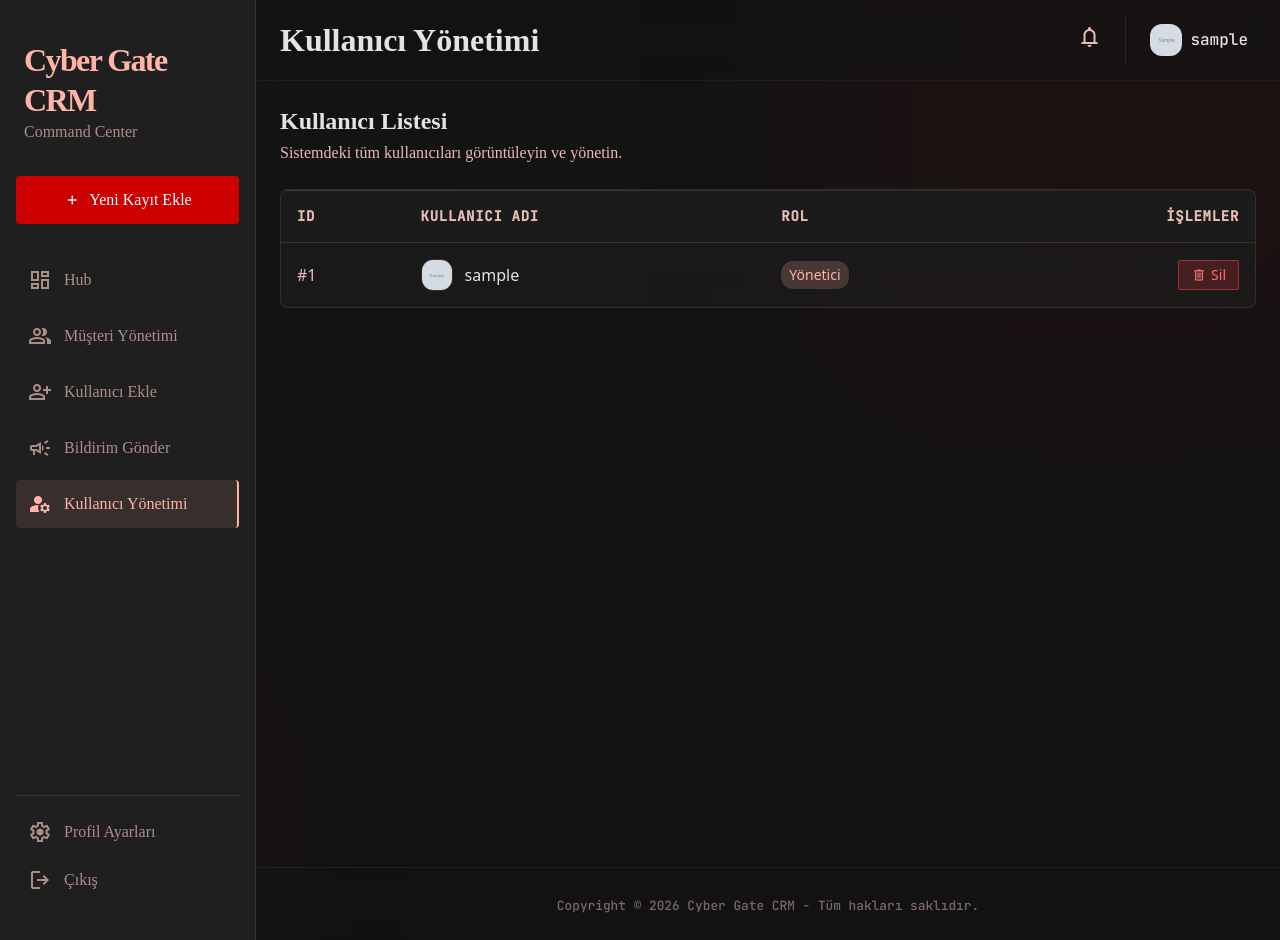
After one commit to OguzKagan06/Musteri-Takip-ve-Atama-Uygulamasi-, a Flask app: page /admin/users in a window 1280 px wide. The commit adds this page. Run offline with Flask 3, Linux system fonts and the light colour scheme; a user stored in the database is signed in; tables that the repository leaves empty hold one stand-in row (values such as "Sample post"); grey boxes marked "Sample" are stand-in pictures; some libraries are stand-ins or nearby versions.

Commit message:
Güvenlik: Super Admin (Kurucu) rolü entegre edildi ve yetki erişim hiyerarşisi güncellendi

```diff
--- a/app/auth/routes.py
+++ b/app/auth/routes.py
@@ -33,11 +33,15 @@ def logout():
 @bp.route('/register', methods=['GET', 'POST'])
 @login_required
 def register():
-    if current_user.role != 'admin':
+    if current_user.role not in ['admin', 'super_admin']:
         flash('Sadece yöneticiler yeni kullanıcı oluşturabilir.', 'danger')
         return redirect(url_for('main.index'))
     form = RegisterForm()
     if form.validate_on_submit():
+        if form.role.data == 'super_admin':
+            flash('Güvenlik ihlali: Kurucu rolünde kullanıcı oluşturulamaz.', 'danger')
+            return redirect(url_for('auth.register'))
+
         user = User(username=form.username.data, role=form.role.data)
         user.set_password(form.password.data)
         db.session.add(user)
--- a/app/main/forms.py
+++ b/app/main/forms.py
@@ -1,8 +1,12 @@
 from flask_wtf import FlaskForm
-from wtforms import SelectField, TextAreaField, SubmitField
+from wtforms import SelectField, TextAreaField, SubmitField, PasswordField
 from wtforms.validators import DataRequired
 
 class SendNotificationForm(FlaskForm):
     user_id = SelectField('Kime', coerce=str, validators=[DataRequired()])
     message = TextAreaField('Mesaj', validators=[DataRequired()])
     submit = SubmitField('Bildirim Gönder')
+
+class AdminDeleteUserForm(FlaskForm):
+    admin_password = PasswordField('Admin Şifresi', validators=[DataRequired()])
+    submit = SubmitField('Kullanıcıyı Kalıcı Olarak Sil')
--- a/app/main/routes.py
+++ b/app/main/routes.py
@@ -1,8 +1,8 @@
 from flask import render_template, redirect, url_for, request, flash
-from flask_login import current_user, login_required
+from flask_login import current_user, login_required, logout_user
 from app.main import bp
 from app import db
-from app.models import Notification, User
+from app.models import Notification, User, Customer
 from app.main.forms import SendNotificationForm
 
 @bp.app_context_processor
@@ -30,7 +30,7 @@ def read_notification(id):
 @bp.route('/admin/send-notification', methods=['GET', 'POST'])
 @login_required
 def send_notification():
-    if current_user.role != 'admin':
+    if current_user.role not in ['admin', 'super_admin']:
         flash('Bu sayfaya erişim yetkiniz yok.', 'danger')
         return redirect(url_for('main.index'))
 
@@ -57,13 +57,72 @@ def send_notification():
         return redirect(url_for('main.send_notification'))
 
     return render_template('main/send_notification.html', form=form)
+@bp.route('/admin/users', methods=['GET'])
+@login_required
+def admin_users():
+    if current_user.role not in ['admin', 'super_admin']:
+        flash('Bu sayfaya erişim yetkiniz yok.', 'danger')
+        return redirect(url_for('main.index'))
+
+    users = db.session.scalars(db.select(User).order_by(User.role.asc(), User.id.asc())).all()
+    from app.main.forms import AdminDeleteUserForm
+    form = AdminDeleteUserForm()
+    return render_template('main/admin_users.html', users=users, form=form)
+
+@bp.route('/admin/users/delete/<int:user_id>', methods=['POST'])
+@login_required
+def delete_user(user_id):
+    if current_user.role not in ['admin', 'super_admin']:
+        flash('Bu işlemi yapma yetkiniz yok.', 'danger')
+        return redirect(url_for('main.index'))
+
+    from app.main.forms import AdminDeleteUserForm
+    form = AdminDeleteUserForm()
+
+    if form.validate_on_submit():
+        if not current_user.check_password(form.admin_password.data):
+            flash('Admin şifresi hatalı! İşlem iptal edildi.', 'danger')
+            return redirect(url_for('main.admin_users'))
+
+        user_to_delete = db.session.get(User, user_id)
+        if not user_to_delete:
+            flash('Kullanıcı bulunamadı.', 'danger')
+            return redirect(url_for('main.admin_users'))
+
+        if user_to_delete.role == 'super_admin':
+            flash('Kurucu hesabı silinemez!', 'danger')
+            return redirect(url_for('main.admin_users'))
+
+        if current_user.role == 'admin' and user_to_delete.role in ['admin', 'super_admin'] and current_user.id != user_to_delete.id:
+            flash('Yetkisiz işlem: Sadece Kurucu diğer yöneticileri silebilir.', 'danger')
+            return redirect(url_for('main.admin_users'))
+
+        # Update customers to avoid foreign key constraints / orphaned data loss
+        db.session.execute(db.update(Customer).where(Customer.assigned_user_id == user_id).values(assigned_user_id=None))
+        db.session.execute(db.update(Customer).where(Customer.last_called_by_id == user_id).values(last_called_by_id=None))
+
+        is_self_delete = (user_to_delete.id == current_user.id)
+
+        db.session.delete(user_to_delete)
+        db.session.commit()
+
+        if is_self_delete:
+            logout_user()
+            flash('Kendi hesabınızı başarıyla sildiniz. Oturumunuz kapatıldı.', 'success')
+            return redirect(url_for('auth.login'))
+
+        flash(f'Kullanıcı ({user_to_delete.username}) başarıyla silindi.', 'success')
+
+    return redirect(url_for('main.admin_users'))
 
 
 @bp.route('/')
 def index():
     if not current_user.is_authenticated:
         return redirect(url_for('auth.login'))
-    return render_template('main/index.html')
+
+    total_customers = db.session.scalar(db.select(db.func.count(Customer.id)))
+    return render_template('main/index.html', total_customers=total_customers)
 
 @bp.app_errorhandler(404)
 def not_found_error(error):
--- a/app/templates/base.html
+++ b/app/templates/base.html
@@ -160,7 +160,7 @@
         <p class="font-body-md text-body-md text-on-surface-variant opacity-70">Command Center</p>
     </div>
 
-    {% if current_user.is_authenticated and current_user.role == 'admin' %}
+    {% if current_user.is_authenticated and current_user.role in ['admin', 'super_admin'] %}
     <a href="{{ url_for('crm.new_customer') }}" class="ruby-btn font-body-md text-body-md font-medium py-3 px-4 rounded-lg w-full flex items-center justify-center gap-2 mb-8 transition-all duration-200 hover:scale-95">
         <span class="material-symbols-outlined text-[18px]">add</span>
         Yeni Kayıt Ekle
@@ -183,7 +183,7 @@
                 <span class="font-body-md text-body-md">Müşteri Yönetimi</span>
             </a>
         </li>
-        {% if current_user.role == 'admin' %}
+        {% if current_user.role in ['admin', 'super_admin'] %}
         <li>
             <a class="flex items-center gap-3 px-3 py-3 rounded-lg {% if request.endpoint == 'auth.register' %}text-primary font-bold border-r-2 border-primary bg-primary/10{% else %}text-on-surface-variant font-medium opacity-70 hover:bg-primary/10 hover:text-primary hover:opacity-100{% endif %} transition-all duration-200" href="{{ url_for('auth.register') }}">
                 <span class="material-symbols-outlined" style="font-variation-settings: 'FILL' {% if request.endpoint == 'auth.register' %}1{% else %}0{% endif %};">person_add</span>
@@ -194,6 +194,12 @@
             <a class="flex items-center gap-3 px-3 py-3 rounded-lg {% if request.endpoint == 'main.send_notification' %}text-primary font-bold border-r-2 border-primary bg-primary/10{% else %}text-on-surface-variant font-medium opacity-70 hover:bg-primary/10 hover:text-primary hover:opacity-100{% endif %} transition-all duration-200" href="{{ url_for('main.send_notification') }}">
                 <span class="material-symbols-outlined" style="font-variation-settings: 'FILL' {% if request.endpoint == 'main.send_notification' %}1{% else %}0{% endif %};">campaign</span>
                 <span class="font-body-md text-body-md">Bildirim Gönder</span>
+            </a>
+        </li>
+        <li>
+            <a class="flex items-center gap-3 px-3 py-3 rounded-lg {% if request.endpoint == 'main.admin_users' %}text-primary font-bold border-r-2 border-primary bg-primary/10{% else %}text-on-surface-variant font-medium opacity-70 hover:bg-primary/10 hover:text-primary hover:opacity-100{% endif %} transition-all duration-200" href="{{ url_for('main.admin_users') }}">
+                <span class="material-symbols-outlined" style="font-variation-settings: 'FILL' {% if request.endpoint == 'main.admin_users' %}1{% else %}0{% endif %};">manage_accounts</span>
+                <span class="font-body-md text-body-md">Kullanıcı Yönetimi</span>
             </a>
         </li>
         {% endif %}
--- a/app/templates/crm/add_customer.html
+++ b/app/templates/crm/add_customer.html
@@ -77,7 +77,7 @@
                             <span class="text-error text-sm mt-1 block">{{ error }}</span>
                         {% endfor %}
                     </div>
-                    {% if current_user.role == 'admin' %}
+                    {% if current_user.role in ['admin', 'super_admin'] %}
                     <div>
                         {{ form.assigned_user_id.label(class="block font-label-md text-label-md text-on-surface-variant mb-1") }}
                         {{ form.assigned_user_id(class="w-full bg-surface-container-high border border-white/10 rounded-md p-2 text-white focus:border-primary focus:ring-1 focus:ring-primary focus:outline-none transition-colors") }}
--- a/app/templates/crm/customer_detail.html
+++ b/app/templates/crm/customer_detail.html
@@ -17,13 +17,13 @@
         <div class="glass-card rounded-xl overflow-hidden h-full flex flex-col">
             <div class="bg-primary/10 border-b border-primary/20 p-4 flex justify-between items-center">
                 <h5 class="font-headline-lg-mobile text-headline-lg-mobile text-primary">{{ customer.name }} {{ customer.surname }}</h5>
-                {% if current_user.role == 'admin' or customer.assigned_user_id == current_user.id %}
+                {% if current_user.role in ['admin', 'super_admin'] or customer.assigned_user_id == current_user.id %}
                 <div class="flex items-center gap-2 m-0 p-0">
                     <a href="{{ url_for('crm.edit_customer', id=customer.id) }}" class="bg-primary/20 text-primary hover:bg-primary/40 border border-primary/50 px-3 py-1 rounded transition-colors text-sm flex items-center gap-1">
                         <span class="material-symbols-outlined text-[16px]">edit</span>
                         Düzenle
                     </a>
-                    {% if current_user.role == 'admin' %}
+                    {% if current_user.role in ['admin', 'super_admin'] %}
                     <form method="POST" action="{{ url_for('crm.delete_customer', id=customer.id) }}" onsubmit="return confirm('Bu müşteriyi tamamen silmek istediğinize emin misiniz? Müşteriye ait tüm notlar da silinecektir!');" class="m-0 p-0">
                         <button type="submit" class="bg-red-500/20 text-red-400 hover:bg-red-500/40 border border-red-500/50 px-3 py-1 rounded transition-colors text-sm flex items-center gap-1">
                             <span class="material-symbols-outlined text-[16px]">delete</span>
--- a/app/templates/crm/dashboard.html
+++ b/app/templates/crm/dashboard.html
@@ -6,7 +6,7 @@
 {% block content %}
 <div class="flex justify-between items-center mb-6">
     <h2 class="font-headline-lg-mobile text-headline-lg-mobile text-on-surface">Müşteriler</h2>
-    {% if current_user.role == 'admin' %}
+    {% if current_user.role in ['admin', 'super_admin'] %}
     <a href="{{ url_for('crm.new_customer') }}" class="ruby-btn px-4 py-2 rounded-lg font-body-md text-body-md font-medium transition-colors flex items-center gap-2">
         <span class="material-symbols-outlined text-[18px]">person_add</span>
         Yeni Müşteri Ekle
--- /dev/null
+++ b/app/templates/main/admin_users.html
@@ -0,0 +1,90 @@
+{% extends 'base.html' %}
+
+{% block title %}Kullanıcı Yönetimi{% endblock %}
+{% block header_title %}Kullanıcı Yönetimi{% endblock %}
+
+{% block content %}
+<div class="mb-6">
+    <h2 class="font-headline-lg-mobile text-headline-lg-mobile text-on-surface">Kullanıcı Listesi</h2>
+    <p class="text-on-surface-variant font-body-md mt-1">Sistemdeki tüm kullanıcıları görüntüleyin ve yönetin.</p>
+</div>
+
+<div class="glass-card rounded-xl overflow-hidden">
+    <div class="overflow-x-auto">
+        <table class="w-full text-left border-collapse">
+            <thead>
+                <tr class="border-b border-white/10 bg-surface-container-low text-on-surface-variant font-label-md text-label-md uppercase tracking-wider">
+                    <th class="p-4">ID</th>
+                    <th class="p-4">Kullanıcı Adı</th>
+                    <th class="p-4">Rol</th>
+                    <th class="p-4 text-right">İşlemler</th>
+                </tr>
+            </thead>
+            <tbody class="divide-y divide-white/5">
+                {% for u in users %}
+                <tr class="hover:bg-primary/5 transition-colors group">
+                    <td class="p-4 text-on-surface-variant">#{{ u.id }}</td>
+                    <td class="p-4 text-on-surface font-medium flex items-center gap-3">
+                        <img src="{{ url_for('static', filename='avatars/' + u.avatar_file) }}" alt="{{ u.username }}" class="w-8 h-8 rounded-full border border-white/10 object-cover">
+                        {{ u.username }}
+                    </td>
+                    <td class="p-4">
+                        {% if u.role == 'super_admin' %}
+                            <span class="inline-block px-2 py-1 rounded-full bg-purple-500/20 text-purple-400 font-medium text-sm border border-purple-500/30">Kurucu</span>
+                        {% elif u.role == 'admin' %}
+                            <span class="inline-block px-2 py-1 rounded-full bg-primary/20 text-primary font-medium text-sm">Yönetici</span>
+                        {% else %}
+                            <span class="inline-block px-2 py-1 rounded-full bg-surface-variant text-on-surface-variant font-medium text-sm">Arayıcı</span>
+                        {% endif %}
+                    </td>
+                    <td class="p-4 text-right">
+                        {% if u.role == 'super_admin' %}
+                            <span class="text-purple-400/50 text-sm italic">Kurucu Silinemez</span>
+                        {% elif current_user.role == 'admin' and u.role == 'admin' and u.id != current_user.id %}
+                            <span class="text-on-surface-variant/50 text-sm italic">Yetkisiz</span>
+                        {% else %}
+                        <div x-data="{ open: false }" class="inline-block text-left">
+                            <button @click="open = true" class="inline-flex items-center gap-1 px-3 py-1 rounded bg-red-500/20 text-red-400 hover:bg-red-500/40 border border-red-500/50 transition-colors text-sm">
+                                <span class="material-symbols-outlined text-[16px]">delete</span>
+                                Sil
+                            </button>
+
+                            <!-- Delete Confirmation Modal -->
+                            <template x-teleport="body">
+                                <div x-show="open" style="display: none;" class="fixed inset-0 z-[100] flex items-center justify-center bg-black/60 backdrop-blur-sm" x-transition.opacity>
+                                    <div @click.away="open = false" class="glass-card rounded-xl p-6 w-full max-w-md mx-4 shadow-2xl border border-red-500/30" x-transition.scale.origin.bottom>
+                                        <div class="flex items-center gap-3 mb-4 text-red-400">
+                                            <span class="material-symbols-outlined text-[32px]">warning</span>
+                                            <h3 class="font-headline-lg-mobile text-headline-lg-mobile">Kullanıcıyı Sil</h3>
+                                        </div>
+                                        <p class="text-on-surface-variant mb-6 text-left">
+                                            <strong class="text-on-surface">{{ u.username }}</strong> adlı kullanıcıyı kalıcı olarak silmek üzeresiniz. Bu işlem geri alınamaz. Lütfen işlemi onaylamak için kendi <strong>yönetici şifrenizi</strong> girin.
+                                        </p>
+                                        <form method="POST" action="{{ url_for('main.delete_user', user_id=u.id) }}" class="flex flex-col gap-4 text-left">
+                                            {{ form.hidden_tag() }}
+                                            <div>
+                                                {{ form.admin_password.label(class="block font-label-md text-label-md text-on-surface-variant mb-1") }}
+                                                {{ form.admin_password(class="w-full bg-surface-container-high border border-white/10 rounded-md p-2 text-white focus:border-red-500 focus:ring-1 focus:ring-red-500 focus:outline-none transition-colors", placeholder="Şifreniz") }}
+                                            </div>
+                                            <div class="flex justify-end gap-3 mt-4">
+                                                <button type="button" @click="open = false" class="px-4 py-2 rounded-lg font-body-md text-on-surface-variant hover:bg-surface-variant transition-colors">İptal</button>
+                                                {{ form.submit(class="bg-red-500 hover:bg-red-600 text-white px-4 py-2 rounded-lg font-body-md cursor-pointer transition-colors shadow-lg shadow-red-500/20") }}
+                                            </div>
+                                        </form>
+                                    </div>
+                                </div>
+                            </template>
+                        </div>
+                        {% endif %}
+                    </td>
+                </tr>
+                {% else %}
+                <tr>
+                    <td colspan="4" class="p-8 text-center text-on-surface-variant">Sistemde kayıtlı kullanıcı bulunamadı.</td>
+                </tr>
+                {% endfor %}
+            </tbody>
+        </table>
+    </div>
+</div>
+{% endblock %}
```
Also changed, not shown: app/crm/routes.py (+7 -7 lines), app/templates/main/index.html (+3 -7 lines), docs/ai-gunlugu.md (+12 -0 lines), 8 other files.
